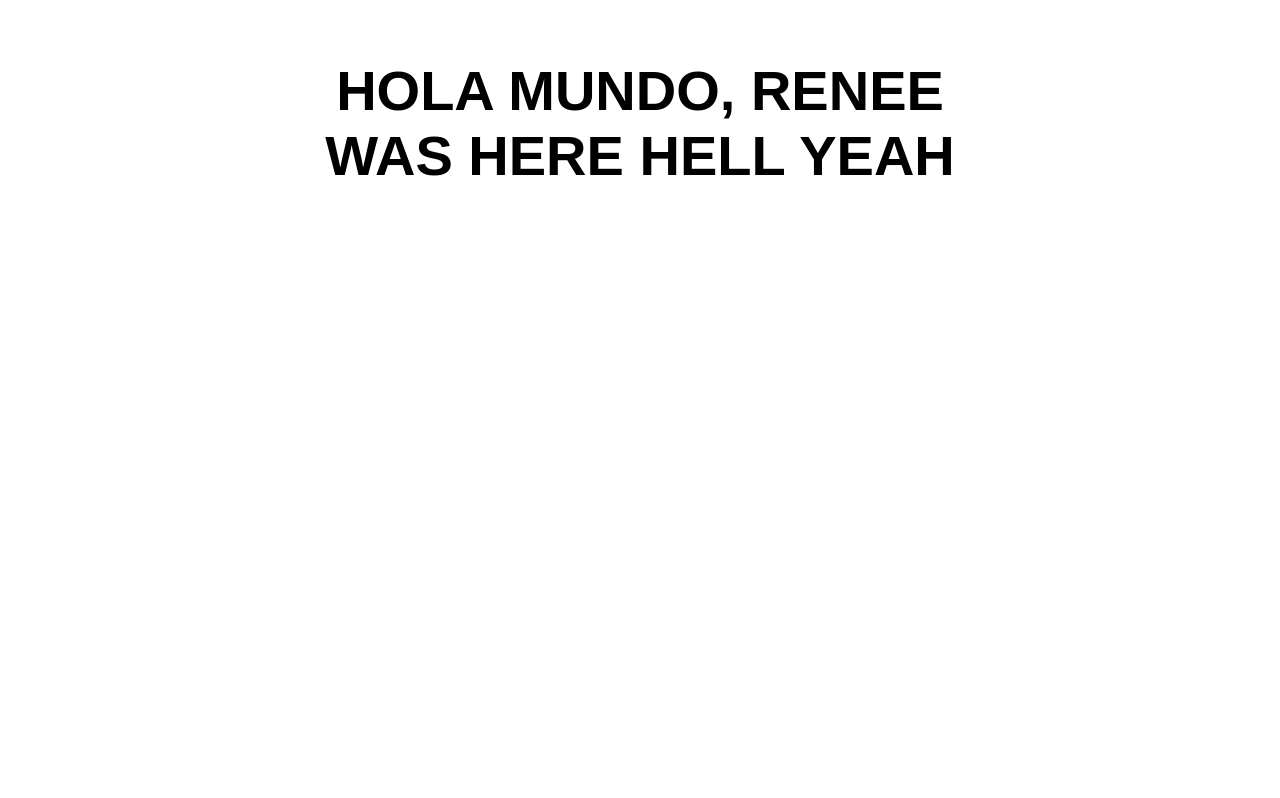
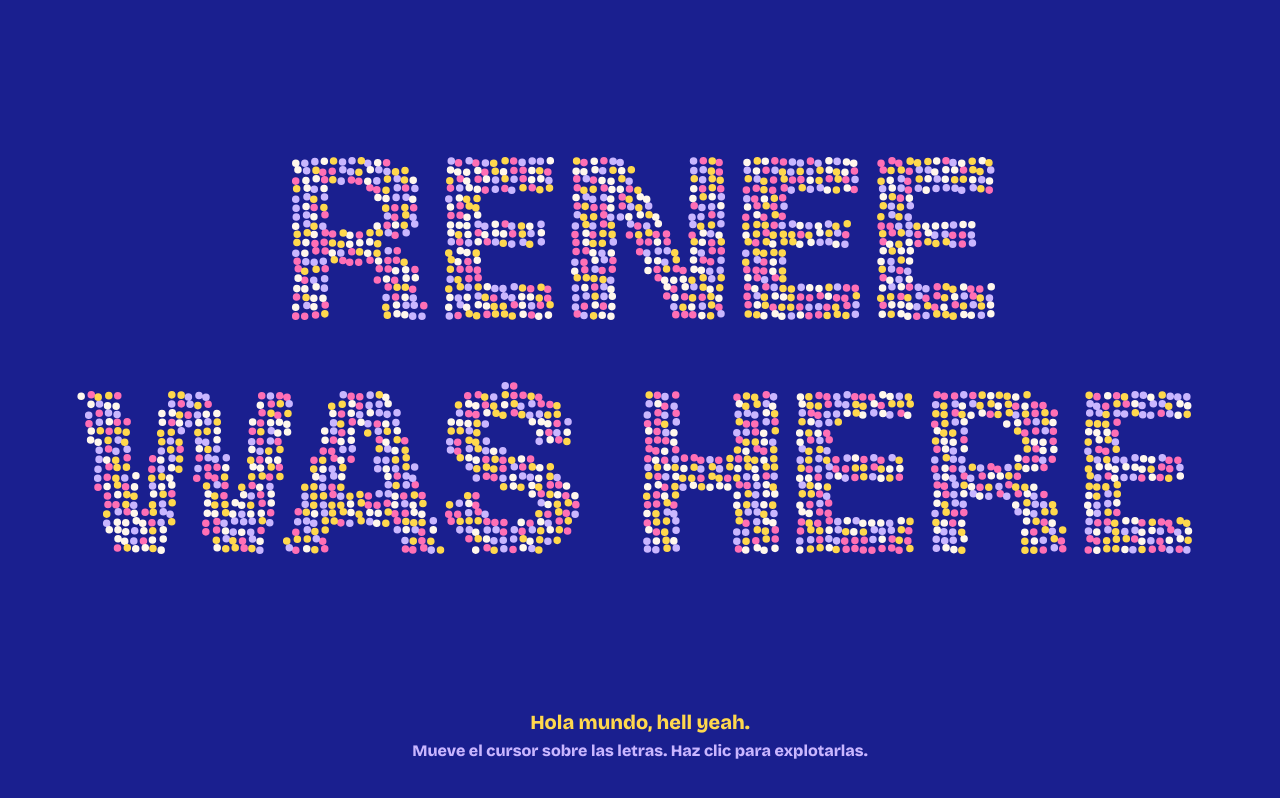
Before and after one commit to reneeayala/mi-primer-app-renee, a website: page src/index.html in a window 1280 px wide. Drawn offline with nearby package versions, Linux system fonts and the light colour scheme.

Commit message:
Vibecoded for testing

```diff
--- a/src/index.html
+++ b/src/index.html
@@ -1,17 +1,139 @@
 <!DOCTYPE html>
-<html lang="en">
+<html lang="es">
+<head>
+<meta charset="UTF-8">
+<meta name="viewport" content="width=device-width, initial-scale=1, viewport-fit=cover">
+<title>Renee was here</title>
+<link rel="preconnect" href="https://fonts.googleapis.com">
+<link rel="preconnect" href="https://fonts.gstatic.com" crossorigin>
+<link href="https://fonts.googleapis.com/css2?family=Bricolage+Grotesque:opsz,wght@12..96,800&display=swap" rel="stylesheet">
+<style>
+:root{
+  --bg:#1a1f8f; --pink:#ff6fb5; --lilac:#c9b6ff; --paper:#fff7ec; --sun:#ffd84d;
+  box-sizing:border-box;
+  padding-top:env(safe-area-inset-top,0px);
+  padding-bottom:env(safe-area-inset-bottom,0px);
+}
+html{height:100%;scroll-padding-top:env(safe-area-inset-top,0px)}
+body{
+  height:100%;margin:0;overflow:hidden;
+  background:var(--bg);color:var(--paper);
+  font-family:"Bricolage Grotesque",system-ui,sans-serif;
+}
+main{position:relative;height:100%}
+canvas{position:absolute;inset:0;width:100%;height:100%;touch-action:none;cursor:crosshair}
+h1{position:absolute;width:1px;height:1px;overflow:hidden;clip:rect(0 0 0 0);white-space:nowrap}
+.foot{
+  position:absolute;left:0;right:0;bottom:18px;padding:0 20px;
+  text-align:center;font-size:clamp(15px,2.2vw,20px);line-height:1.4;
+  pointer-events:none;
+}
+.foot b{font-weight:800;color:var(--sun)}
+.foot span{display:block;margin-top:4px;font-size:.8em;color:var(--lilac)}
+</style>
+</head>
+<body>
+<main>
+  <h1>HOLA MUNDO, RENEE WAS HERE HELL YEAH</h1>
+  <canvas id="c" aria-hidden="true"></canvas>
+  <p class="foot"><b>Hola mundo, hell yeah.</b><span>Mueve el cursor sobre las letras. Haz clic para explotarlas.</span></p>
+</main>
+<script>
+const cv = document.getElementById('c'), ctx = cv.getContext('2d');
+const COLORS = ['#ff6fb5', '#c9b6ff', '#fff7ec', '#ffd84d'];
+const reduce = matchMedia('(prefers-reduced-motion: reduce)').matches;
+let W, H, dpr, G = [[], [], [], []], mx = -1e4, my = -1e4, t = 0;
 
-<head>
-  <meta charset="UTF-8">
-  <meta name="viewport" content="width=device-width, initial-scale=1.0">
-  <link rel="stylesheet" href="styles.css">
-  <title>Vanilla JavaScript App</title>
-</head>
+function build() {
+  dpr = Math.min(devicePixelRatio || 1, 2);
+  W = cv.clientWidth; H = cv.clientHeight;
+  cv.width = W * dpr; cv.height = H * dpr;
 
-<body>
-  <main>
-    <h1>HOLA MUNDO, RENEE WAS HERE HELL YEAH</h1>
-  </main>
+  const off = document.createElement('canvas');
+  off.width = W; off.height = H;
+  const o = off.getContext('2d');
+  const lines = W < 600 ? ['RENEE', 'WAS', 'HERE'] : ['RENEE', 'WAS HERE'];
+  const face = '"Bricolage Grotesque", Impact, sans-serif';
+
+  o.font = `800 100px ${face}`;
+  const maxw = Math.max(...lines.map(l => o.measureText(l).width));
+  const fs = Math.min(W * 0.88 / maxw * 100, (H * 0.68) / (lines.length * 0.95));
+
+  o.font = `800 ${fs}px ${face}`;
+  o.fillStyle = '#000'; o.textAlign = 'center'; o.textBaseline = 'middle';
+  const lh = fs * 0.95, top = H * 0.46 - (lh * (lines.length - 1)) / 2;
+  lines.forEach((l, i) => o.fillText(l, W / 2, top + i * lh));
+
+  const px = o.getImageData(0, 0, W, H).data;
+  const gap = Math.max(3, Math.round(fs / 28));
+  G = [[], [], [], []];
+  for (let y = 0; y < H; y += gap) {
+    for (let x = 0; x < W; x += gap) {
+      if (px[(y * W + x) * 4 + 3] > 128) {
+        const k = Math.floor(Math.random() * 4);
+        G[k].push({
+          x: reduce ? x : Math.random() * W,
+          y: reduce ? y : Math.random() * H,
+          ox: x, oy: y, vx: 0, vy: 0,
+          r: gap * 0.42, s: Math.random() * 6.28
+        });
+      }
+    }
+  }
+}
+
+function tick() {
+  t += 0.02;
+  ctx.setTransform(dpr, 0, 0, dpr, 0, 0);
+  ctx.clearRect(0, 0, W, H);
+  const R = 110;
+  for (let k = 0; k < 4; k++) {
+    const arr = G[k];
+    for (const p of arr) {
+      const tx = p.ox + (reduce ? 0 : Math.sin(t + p.s) * 1.3);
+      const ty = p.oy + (reduce ? 0 : Math.cos(t * 1.2 + p.s) * 1.3);
+      const dx = p.x - mx, dy = p.y - my, d = dx * dx + dy * dy;
+      if (d < R * R && d > 0.01) {
+        const r = Math.sqrt(d), f = (1 - r / R) * 1.8;
+        p.vx += dx / r * f; p.vy += dy / r * f;
+      }
+      p.vx += (tx - p.x) * 0.035; p.vy += (ty - p.y) * 0.035;
+      p.vx *= 0.88; p.vy *= 0.88;
+      p.x += p.vx; p.y += p.vy;
+    }
+    ctx.fillStyle = COLORS[k];
+    ctx.beginPath();
+    for (const p of arr) { ctx.moveTo(p.x + p.r, p.y); ctx.arc(p.x, p.y, p.r, 0, 6.283); }
+    ctx.fill();
+  }
+  requestAnimationFrame(tick);
+}
+
+function pos(e) {
+  const b = cv.getBoundingClientRect();
+  return [e.clientX - b.left, e.clientY - b.top];
+}
+if (!reduce) {
+  cv.addEventListener('pointermove', e => { [mx, my] = pos(e); });
+  cv.addEventListener('pointerleave', () => { mx = my = -1e4; });
+}
+cv.addEventListener('pointerdown', e => {
+  const [cx, cy] = pos(e);
+  if (reduce) return;
+  for (const arr of G) for (const p of arr) {
+    const dx = p.x - cx, dy = p.y - cy, r = Math.hypot(dx, dy) || 1;
+    const f = 26 * Math.max(0.2, 1 - r / (Math.max(W, H) * 0.7)) * (0.5 + Math.random());
+    p.vx += dx / r * f; p.vy += dy / r * f;
+  }
+});
+
+let rz;
+addEventListener('resize', () => { clearTimeout(rz); rz = setTimeout(build, 150); });
+
+(document.fonts && document.fonts.load
+  ? document.fonts.load('800 100px "Bricolage Grotesque"').catch(() => {})
+  : Promise.resolve()
+).then(() => { build(); tick(); });
+</script>
 </body>
-
 </html>
```
